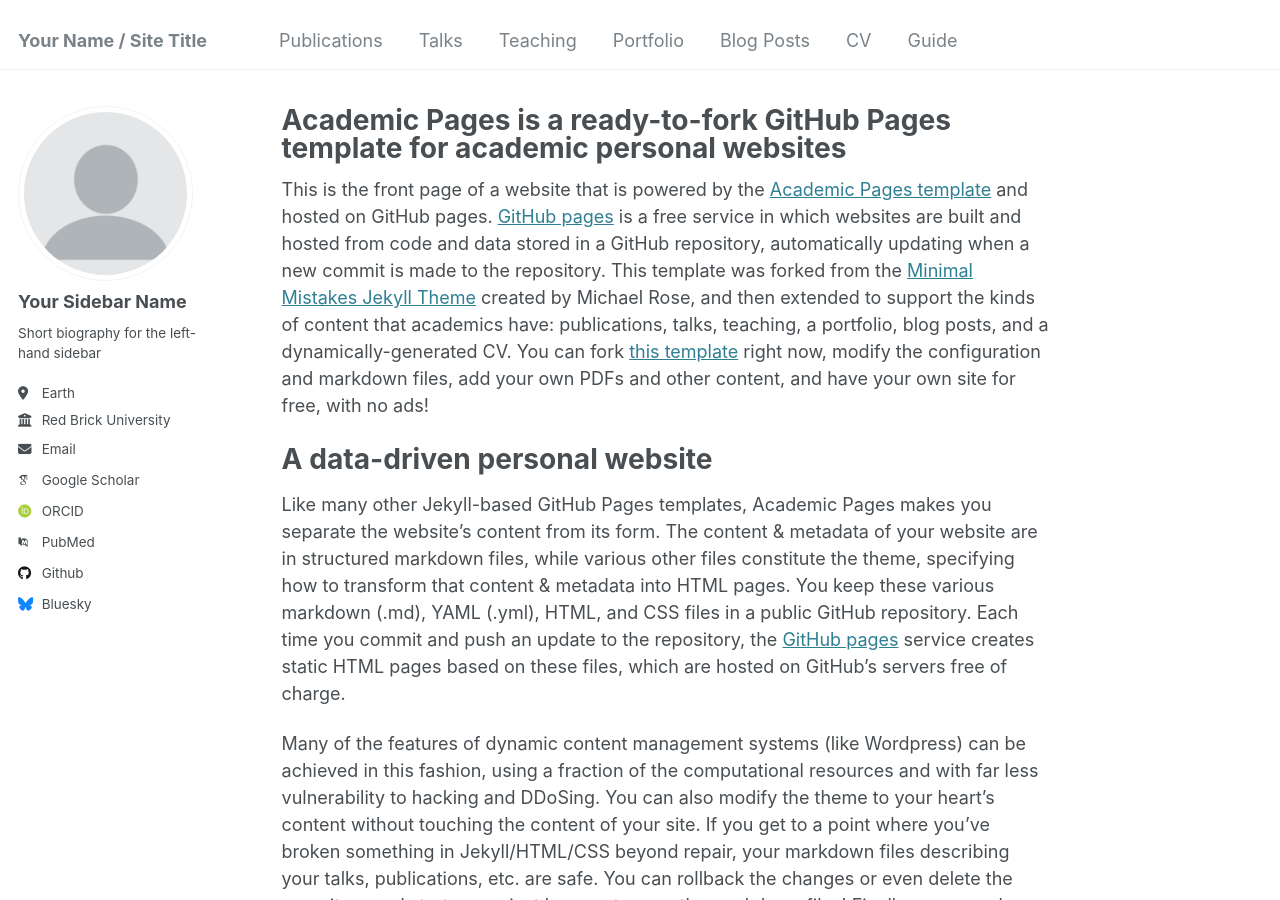
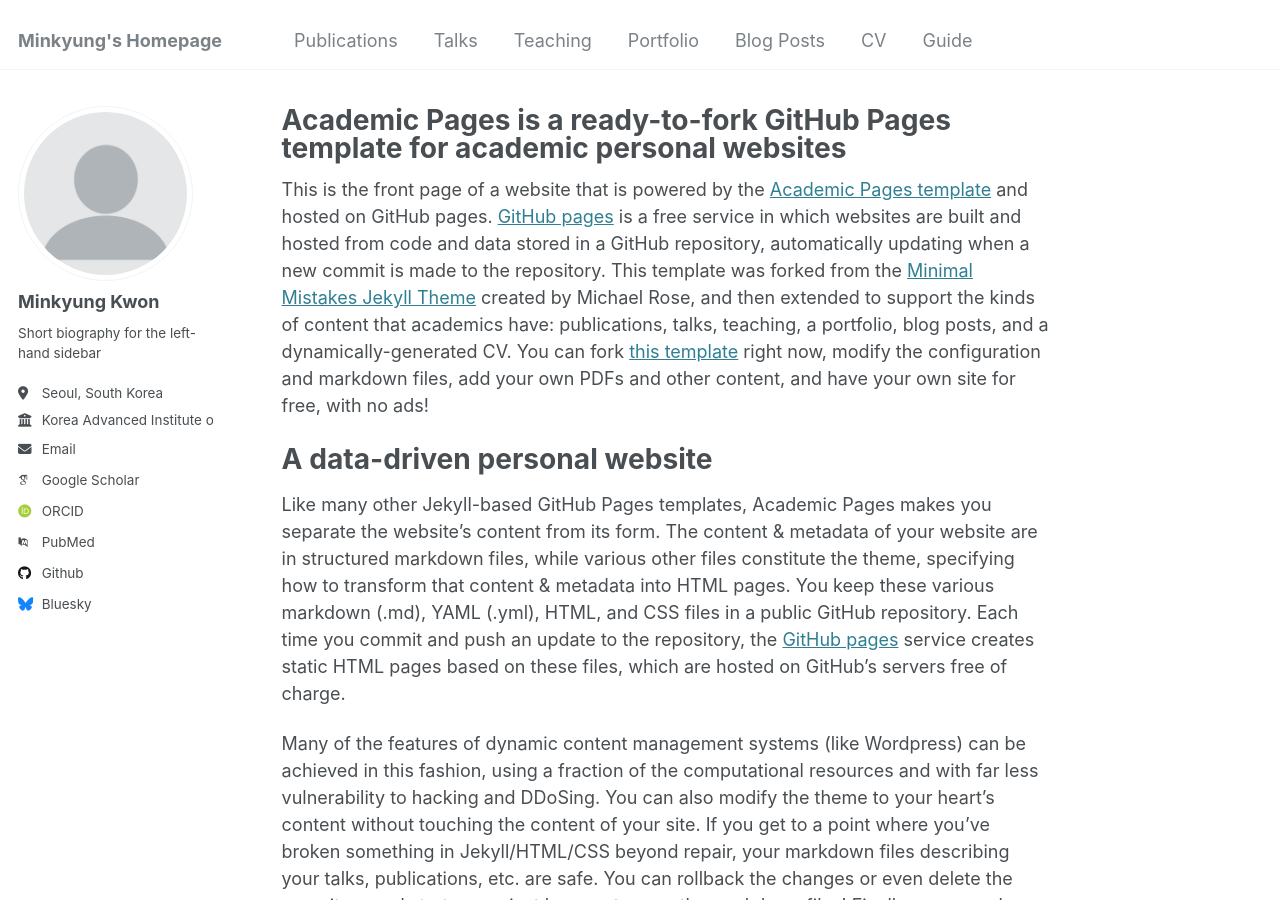
Before and after one commit to mkxdxdxd/mkxdxdxd.github.io, a Jekyll site: the page built from _pages/about.md, in a window 1280 px wide and 900 px high. Built offline with Jekyll 4.4.1, drawn with Linux system fonts in a browser that asks for light colours; some web fonts are replaced.

Commit message:
name change

```diff
--- a/_config.yml
+++ b/_config.yml
@@ -8,7 +8,7 @@
 
 # Basic Site Settings
 locale                   : "en-US"
-title                    : "Your Name / Site Title"
+title                    : "Minkyung's Homepage"
 title_separator          : "-"
 name                     : &name "Minkyung Kwon"
 description              : &description "personal description"
@@ -22,13 +22,13 @@
 author:
   # Biographic information
   avatar           : "profile.png"
-  name             : "Your Sidebar Name"
+  name             : "Minkyung Kwon"
   pronouns         : # example: "she/her"
   bio              : "Short biography for the left-hand sidebar"
-  location         : "Earth"
-  employer         : "Red Brick University"
+  location         : "Seoul, South Korea"
+  employer         : "Korea Advanced Institute of Science and Technology(KAIST)"
   uri              : # URL
-  email            : "none@example.org"
+  email            : "minkyung.kwon@kaist.ac.kr"
 
   # Academic websites
   arxiv            : # URL - Update with the correct link to your profile
```
